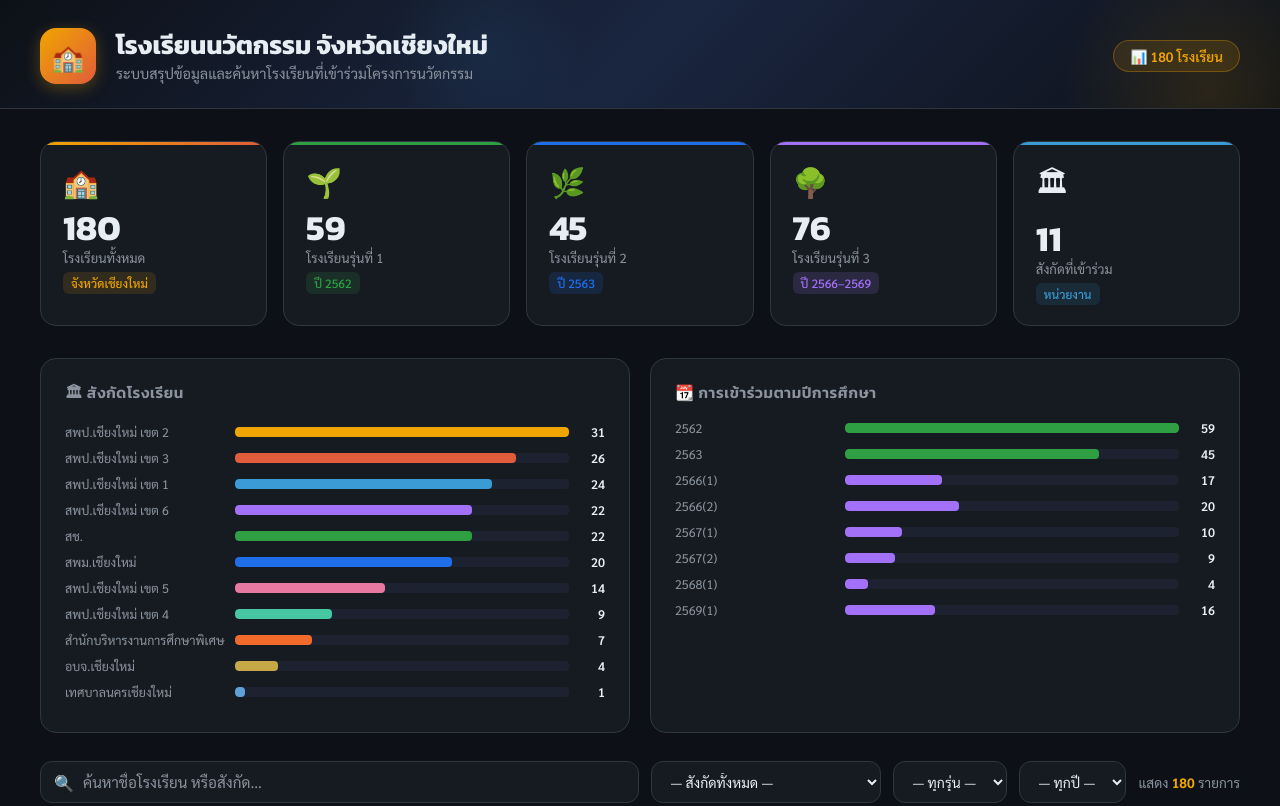
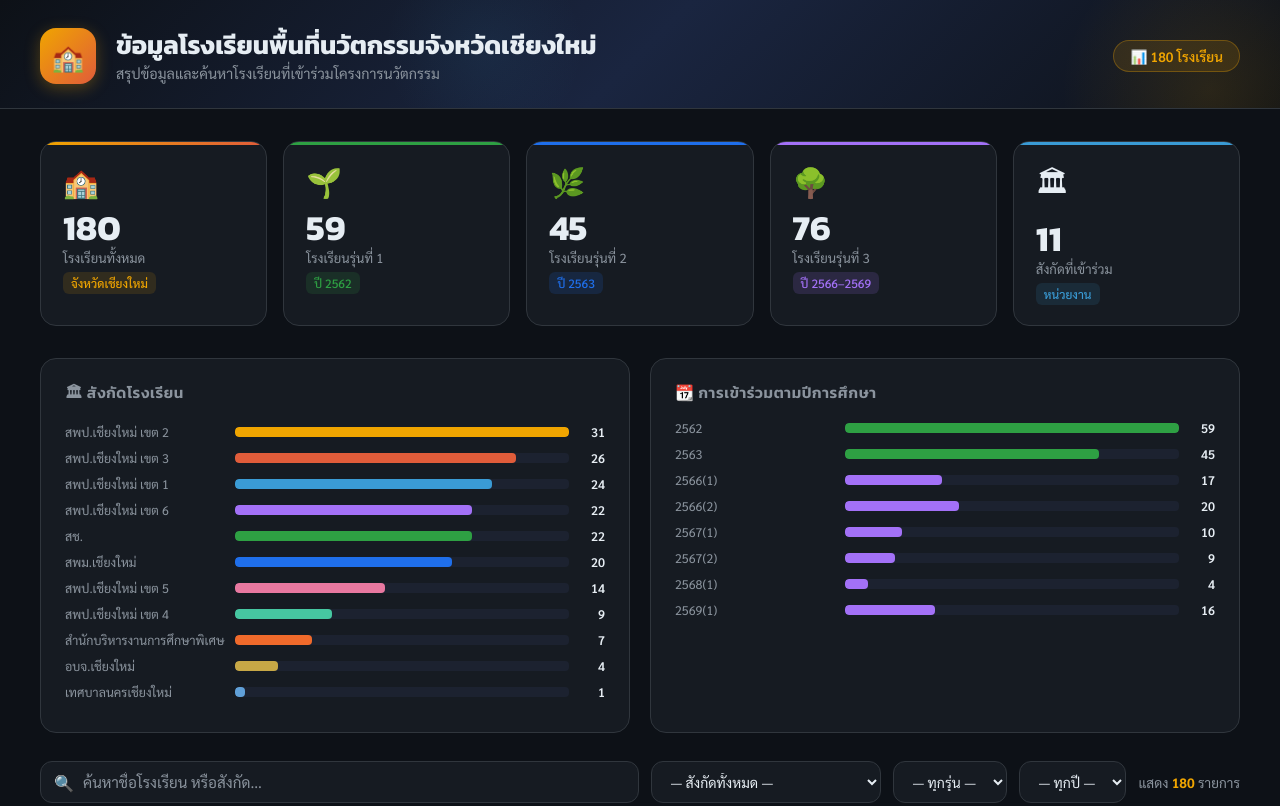
Before and after one commit to chiangmaisueksa/EduSandboxCM, a plain HTML site: page index.html in a window 1280 px wide. Shown: the top 806 px of the page. Drawn offline with nearby package versions, Linux system fonts and the light colour scheme.

Commit message:
index.html

```diff
--- a/index.html
+++ b/index.html
@@ -434,8 +434,8 @@
   <div class="header-inner">
     <div class="header-icon">🏫</div>
     <div class="header-text">
-      <h1>โรงเรียนนวัตกรรม จังหวัดเชียงใหม่</h1>
-      <p>ระบบสรุปข้อมูลและค้นหาโรงเรียนที่เข้าร่วมโครงการนวัตกรรม</p>
+      <h1>ข้อมูลโรงเรียนพื้นที่นวัตกรรมจังหวัดเชียงใหม่</h1>
+      <p>สรุปข้อมูลและค้นหาโรงเรียนที่เข้าร่วมโครงการนวัตกรรม</p>
     </div>
     <div class="header-badge" id="headerCount">📊 กำลังโหลด...</div>
   </div>
@@ -495,7 +495,7 @@
 </div>
 
 <footer>
-  ข้อมูลโรงเรียนนวัตกรรม จังหวัดเชียงใหม่ &nbsp;·&nbsp; จัดทำโดยระบบ Dashboard &nbsp;·&nbsp; อัปเดตปี 2568
+  ข้อมูลโรงเรียนพื้นที่นวัตกรรมจังหวัดเชียงใหม่ &nbsp;·&nbsp; สำนักงานศึกษาธิการจังหวัดเชียงใหม่ &nbsp;·&nbsp; ข้อมูล ณ เมษายน 2569
 </footer>
 
 <script>
```
